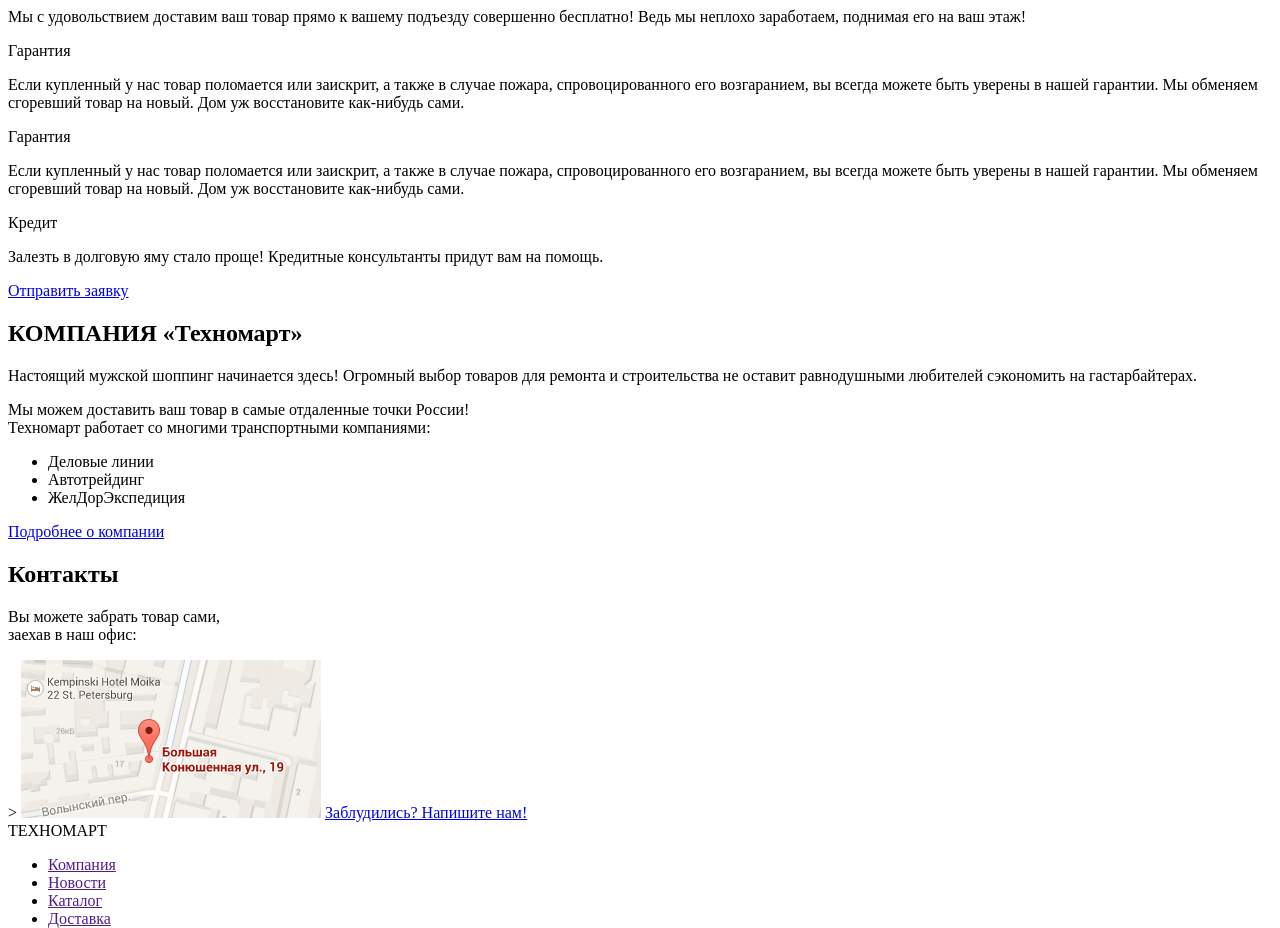
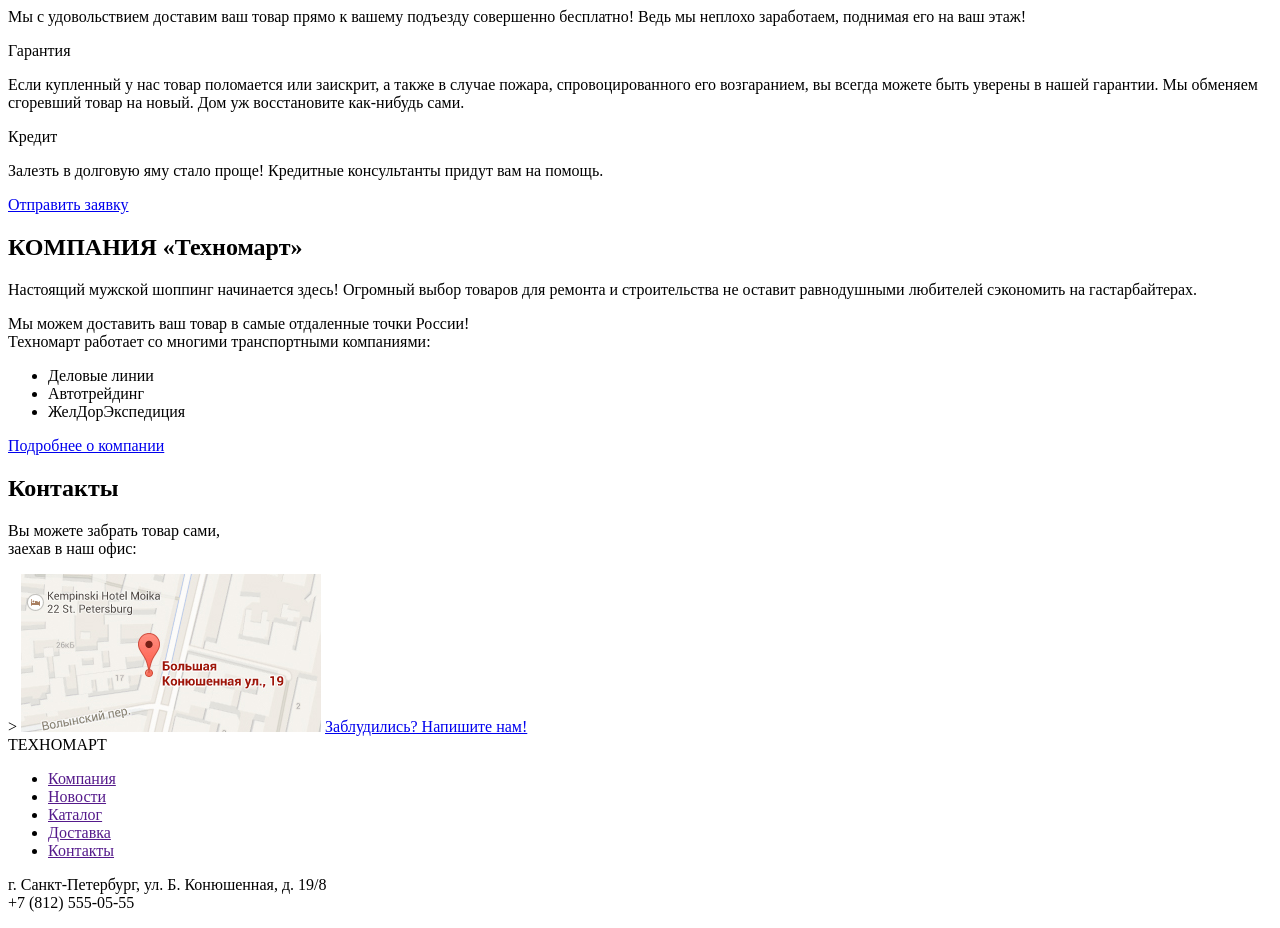
Before and after one commit to alekseikipin/149791-technomart, a plain HTML site: page index.html in a window 1280 px wide. Shown: the part 1840-2768 px from the top of the page. Drawn offline with Linux system fonts and the light colour scheme; a web font is replaced by a local one.

Commit message:
HTML
- minor fixes

```diff
--- a/index.html
+++ b/index.html
@@ -197,13 +197,6 @@
           </p>
         </div>
         <div class="container-service-description">
-          <p class="container-service-description-header">Гарантия</p>
-          <p class="container-service-description-body">
-            Если купленный у нас товар поломается или заискрит, а также в случае пожара, спровоцированного его возгаранием, вы всегда
-            можете быть уверены в нашей гарантии. Мы обменяем сгоревший товар на новый. Дом уж восстановите как-нибудь сами.
-          </p>
-        </div>
-        <div class="container-service-description">
           <p class="container-service-description-header">Кредит</p>
           <p class="container-service-description-body">
             Залезть в долговую яму стало проще! Кредитные консультанты придут вам на помощь.
```
